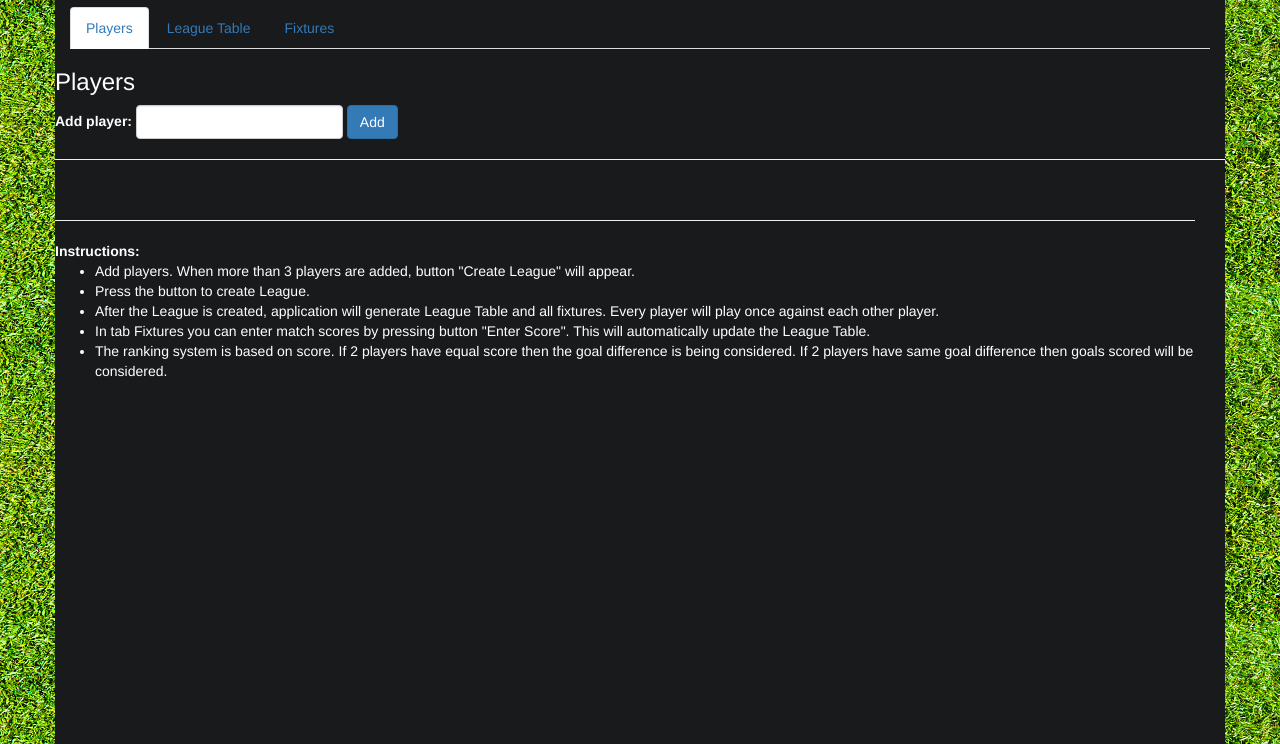
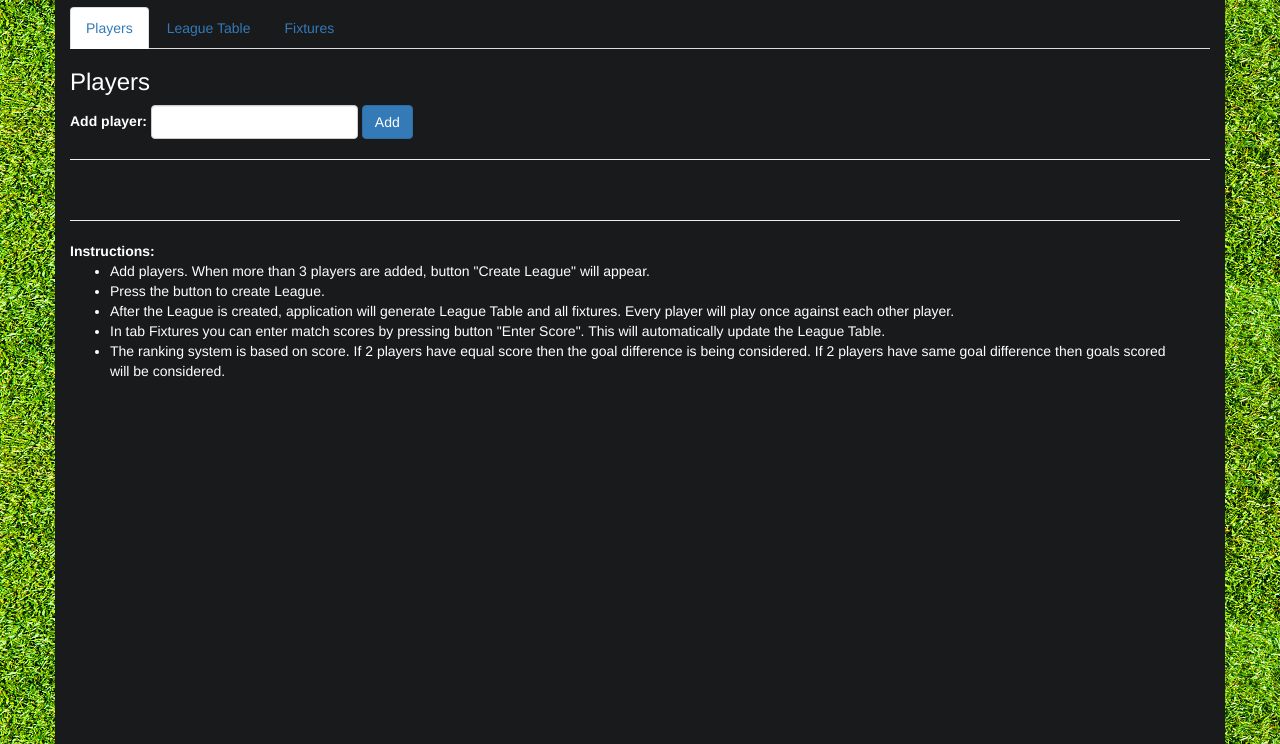
Before and after one commit to DarkoJukic/FIFA-PES-Score-Calculator, a website: page index.html in a window 1280 px wide. Shown: the part 56-800 px from the top of the page. Drawn offline with Linux system fonts and the light colour scheme.

Commit message:
fixed container left margin

```diff
--- a/index.html
+++ b/index.html
@@ -21,7 +21,7 @@
     </ul>
 
 
-    <div class="tab-content row">
+    <div class="tab-content">
         <div id="home" class="tab-pane fade in active">
             <h3>Players</h3>
             <div>
```
